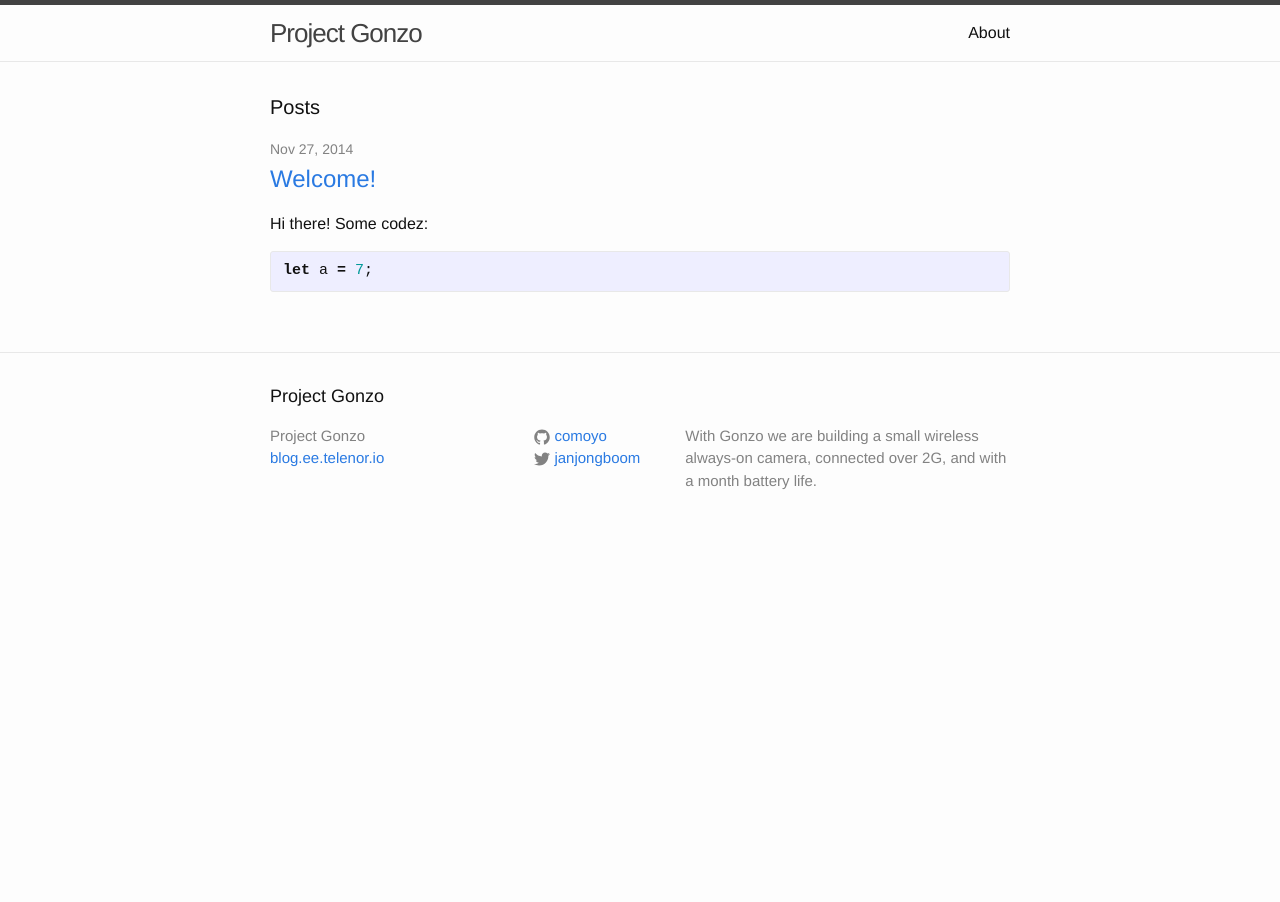
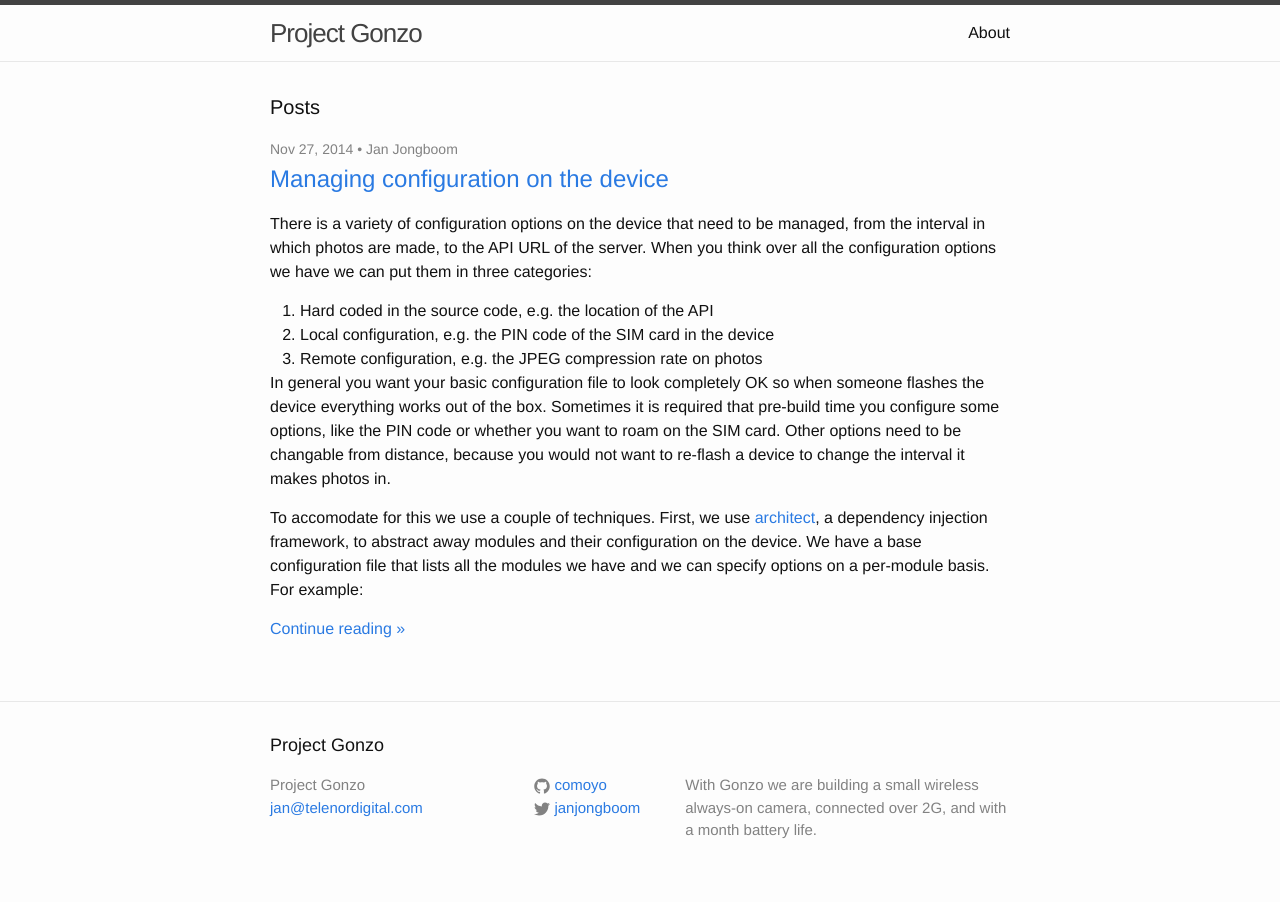
Before and after one commit to comoyo/blog.telenor.io, a Jekyll site: the page built from index.html, in a window 1280 px wide. Built offline with Jekyll 4.4.1, drawn with Linux system fonts in a browser that asks for light colours.

Commit message:
Add first blogpost about configuration

```diff
--- a/_config.yml
+++ b/_config.yml
@@ -1,6 +1,6 @@
 # Site settings
 title: Project Gonzo
-email: blog.ee.telenor.io
+email: jan@telenordigital.com
 description: > # this means to ignore newlines until "baseurl:"
   With Gonzo we are building a small wireless always-on camera, connected
   over 2G, and with a month battery life.
--- /dev/null
+++ b/_posts/2014-11-27-managing-config.md
@@ -0,0 +1,111 @@
+---
+layout: post
+title:  "Managing configuration on the device"
+date:   2014-11-27 16:44:55
+categories: gonzo device-software
+author: "Jan Jongboom"
+---
+
+There is a variety of configuration options on the device that need to be managed, from the interval in which photos are made, to the API URL of the server. When you think over all the configuration options we have we can put them in three categories:
+
+1. Hard coded in the source code, e.g. the location of the API
+2. Local configuration, e.g. the PIN code of the SIM card in the device
+3. Remote configuration, e.g. the JPEG compression rate on photos
+
+In general you want your basic configuration file to look completely OK so when someone flashes the device everything works out of the box. Sometimes it is required that pre-build time you configure some options, like the PIN code or whether you want to roam on the SIM card. Other options need to be changable from distance, because you would not want to re-flash a device to change the interval it makes photos in.
+
+To accomodate for this we use a couple of techniques. First, we use [architect](http://github.com/c9/architect), a dependency injection framework, to abstract away modules and their configuration on the device. We have a base configuration file that lists all the modules we have and we can specify options on a per-module basis. For example:
+<!--more-->
+
+{% highlight javascript %}
+var config = [
+  {
+    packagePath: 'js/plugins/camera',
+    compression: 0.7
+  },
+  {
+    packagePath: 'js/plugins/uploader',
+    apiUrl: 'https://some/place/' + deviceId
+  },
+  {
+    packagePath: 'js/plugins/radio',
+    pin: null // we don't know PIN code here. It's generic config.
+  }
+];
+// load the app through architect
+{% endhighlight %}
+
+The advantage that this has is that:
+
+1. All configuration is in a single file
+2. Options are module specific. The uploader plugin does not have to know about the `compression` option in camera.
+3. Plugins don't know anything about devices. The uploader gets an API endpoint where it can upload to. How that is constructed does not matter for the plugin.
+
+## Overriding local settings
+
+Now we have a SIM card that has a PIN code, and we need to override this. For this we have a local file that we host in the project folder, but is not included in version control, that has a similar format, called `local_settings.json`:
+
+{% highlight javascript %}
+{
+  "js/plugins/radio": {
+    "pin": "1337"
+  }
+}
+{% endhighlight %}
+
+During the build process this file is copied to the device. On startup we can now load this file and combine it with the standard config to create a combined configuration that we can then send to architect using:
+
+{% highlight javascript %}
+// We still have |config| variable here
+// We loaded the JSON file in |localSettings|
+
+Object.keys(localSettings).forEach(function(k) {
+  var conf = config.filter(c => c === k || c.packagePath === k)[0];
+  if (conf && typeof conf === 'string') {
+    conf.packagePath = conf;
+  }
+  if (conf) {
+    Object.keys(localSettings[k]).forEach(function(subKey) {
+      conf[subKey] = localSettings[k][subKey];
+    });
+  }
+});
+{% endhighlight %}
+
+Now our combined config has the PIN code included as well. The `radio` plugin does not know anything about this. It just receives an options object that has a `pin` key with `1337`. Where it comes from does not matter.
+
+## Overriding remote settings
+
+Remote it's a bit harder. First, the device is always connected over a TCP or UDP socket to a [SimplePush](https://wiki.mozilla.org/WebAPI/SimplePush) server. This is a socket that will make sure to stay alive without killing the CPU's sleep cycle, which we do to avoid battery drain. After a push message comes in we ask the server for the remote config, because SimplePush does not support a payload on messages. In general this looks like:
+
+* User changes config
+* Server sends push message to device and wakes up
+* Device queries server for new remote config
+
+Now we have the new configuration and we store it in localStorage. The format is the same as the `local_settings.json` file and only contains values that the user changed himself. F.e. if you change the compression rate to 0.8 we store the following:
+
+{% highlight javascript %}
+{
+  "js/plugins/camera": {
+    "compression": 0.8
+  }
+}
+{% endhighlight %}
+
+We store this value in localStorage, and on startup, we do the same trick as with the local_settings file, and we combine everything into one big config file. Works fine!
+
+Only problem is that changes only take effect whenever the device restarts. For this every plugin can implement an optional `updateOptions()` function, which looks somewhat like this:
+
+{% highlight javascript %}
+function updateOptions(newOptions) {
+  if (options.compression !== newOptions.compression) {
+    // update without rebooting
+    options.compression = newOptions.compression;
+    // make additional changes
+    CompressionMagic.overrideCompression(options.compression);
+    return true;
+  }
+}
+{% endhighlight %}
+
+We cannot magically update the option values because code will be dependent on this, so always go through an intermediate function. If we encounter any change that cannot be populated without a restart we can initiate a reboot after the config change but so far we have not have to go down this road. It would also add more risk. Rebooting is scary!
--- a/_posts/2014-11-27-welcome-to-jekyll.markdown
+++ /dev/null
@@ -1,12 +0,0 @@
----
-layout: post
-title:  "Welcome!"
-date:   2014-11-27 15:44:55
-categories: gonzo
----
-
-Hi there! Some codez:
-
-{% highlight javascript %}
-let a = 7;
-{% endhighlight %}
--- a/index.html
+++ b/index.html
@@ -9,8 +9,7 @@ layout: default
   <ul class="post-list">
     {% for post in site.posts %}
       <li>
-        <span class="post-meta">{{ post.date | date: "%b %-d, %Y" }}</span>
-
+        <span class="post-meta">{{ post.date | date: "%b %-d, %Y" }}{% if post.author %} • {{ post.author }}{% endif %}</span>
         <h2>
           <a class="post-link" href="{{ post.url | prepend: site.baseurl }}">{{ post.title }}</a>
         </h2>
@@ -21,6 +20,11 @@ layout: default
             {{ post.content }}
           {% endif %}
         </p>
+        {% if post.content contains '<!--more-->' %}
+        <p>
+          <a href="{{ post.url | prepend: site.baseurl }}">Continue reading &raquo;</a>
+        </p>
+        {% endif %}
       </li>
     {% endfor %}
   </ul>
```
